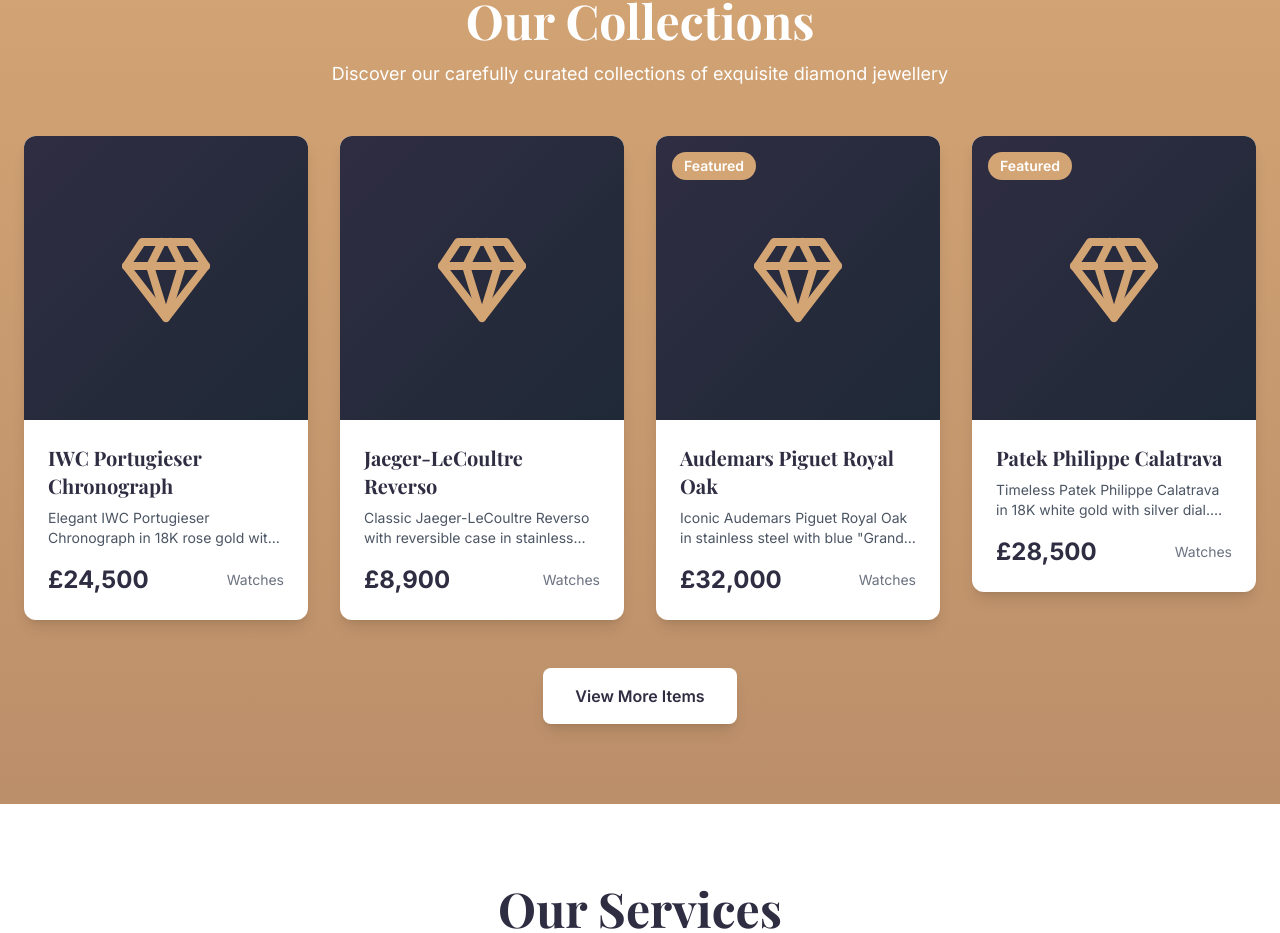
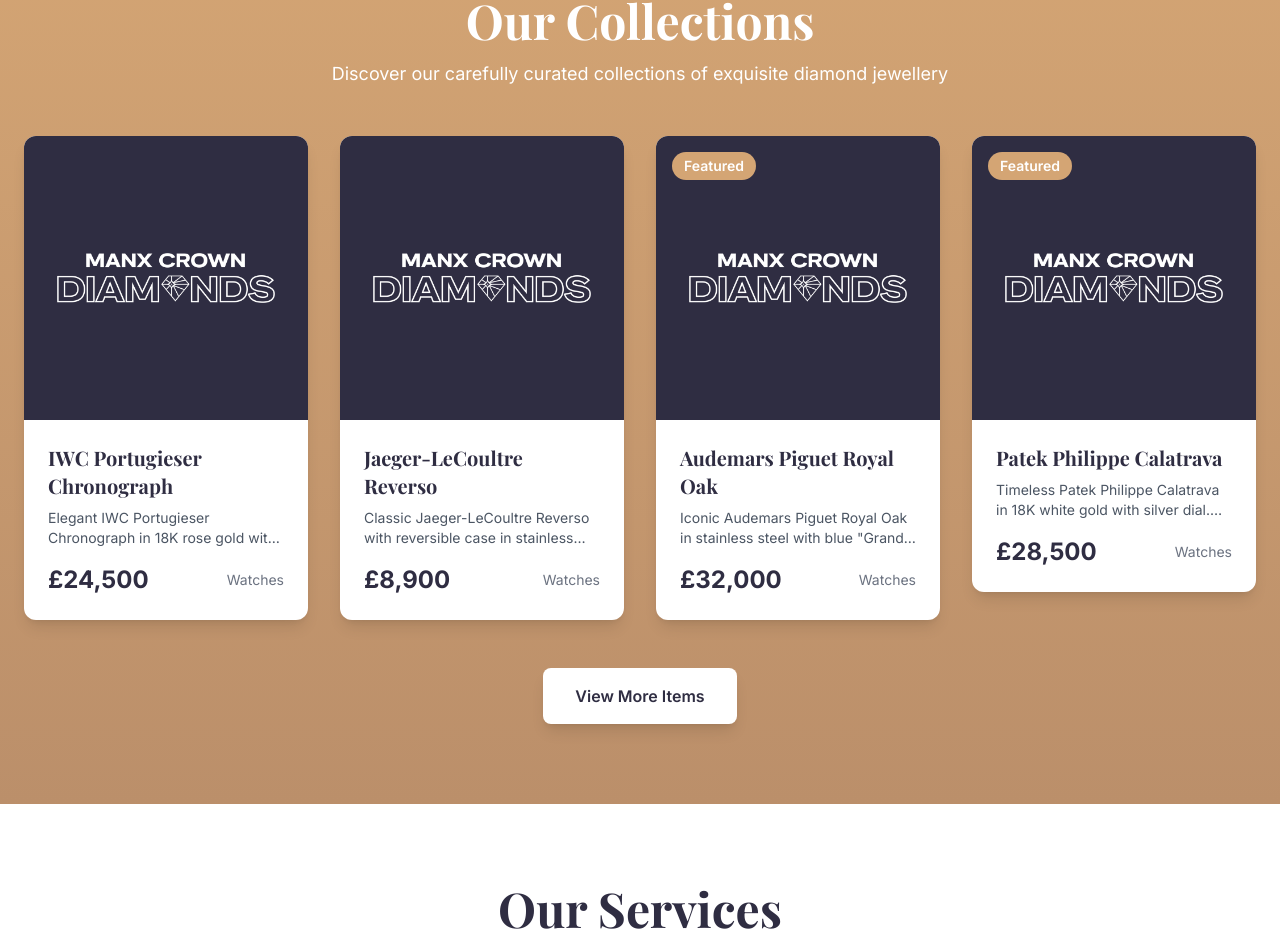
Before and after one commit to LYNKSPortal/manx-crown-diamonds-iom, a Next.js app: page / in a window 1280 px wide. Shown: the part 1508-2441 px from the top of the page. Built offline with nearby package versions, Linux system fonts and the light colour scheme; a web font is replaced by a local one.

Commit message:
Add placeholder image support for products without images

```diff
--- a/app/admin/products/ProductsClient.tsx
+++ b/app/admin/products/ProductsClient.tsx
@@ -91,13 +91,11 @@ export default function ProductsClient({ initialProducts }: ProductsClientProps)
                 <tr key={product.id} className="hover:bg-gray-50 transition-colors">
                   <td className="px-6 py-4">
                     <div className="flex items-center gap-4">
-                      {product.image_url && (
-                        <img
-                          src={product.image_url}
-                          alt={product.name}
-                          className="w-12 h-12 object-cover rounded-lg"
-                        />
-                      )}
+                      <img
+                        src={product.image_url || '/images/image-coming-soon.jpg'}
+                        alt={product.name}
+                        className="w-12 h-12 object-cover rounded-lg"
+                      />
                       <div>
                         <div className="font-semibold text-gray-900">{product.name}</div>
                         <div className="text-sm text-gray-500 line-clamp-1">{product.description}</div>
--- a/app/page.tsx
+++ b/app/page.tsx
@@ -111,8 +111,12 @@ export default function Home() {
             {getProducts().slice(-4).reverse().map((product, index) => (
               <FadeIn key={product.id} delay={0.2 + index * 0.1} className="block">
                 <a href={`/shop/${product.id}`} className="block group bg-white rounded-xl shadow-lg overflow-hidden hover:shadow-2xl transition-all duration-300 transform hover:-translate-y-2">
-                  <div className="relative aspect-square bg-gradient-to-br from-dark-purple to-gray-800 flex items-center justify-center">
-                    <Gem className="w-24 h-24 text-antique-gold group-hover:scale-110 transition-transform" />
+                  <div className="relative aspect-square overflow-hidden">
+                    <img
+                      src={product.imageUrl || '/images/image-coming-soon.jpg'}
+                      alt={product.name}
+                      className="w-full h-full object-cover group-hover:scale-105 transition-transform duration-300"
+                    />
                     {!product.inStock && (
                       <div className="absolute top-4 right-4 bg-red-600 text-white px-3 py-1 rounded-full text-sm font-semibold">
                         Out of Stock
--- a/app/shop/[id]/page.tsx
+++ b/app/shop/[id]/page.tsx
@@ -49,8 +49,12 @@ export default function ProductDetailPage({ params }: { params: { id: string } }
 
         <div className="grid md:grid-cols-2 gap-12">
           <FadeIn delay={0.1}>
-            <div className="bg-gradient-to-br from-dark-purple to-gray-800 rounded-2xl aspect-square flex items-center justify-center shadow-2xl">
-            <Gem className="w-48 h-48 text-antique-gold" />
+            <div className="rounded-2xl aspect-square overflow-hidden shadow-2xl">
+              <img
+                src={product.imageUrl || '/images/image-coming-soon.jpg'}
+                alt={product.name}
+                className="w-full h-full object-cover"
+              />
             </div>
           </FadeIn>
 
--- a/components/ProductCard.tsx
+++ b/components/ProductCard.tsx
@@ -7,11 +7,17 @@ interface ProductCardProps {
 }
 
 export default function ProductCard({ product }: ProductCardProps) {
+  const imageUrl = product.imageUrl || '/images/image-coming-soon.jpg';
+
   return (
     <Link href={`/shop/${product.id}`}>
       <div className="group bg-white rounded-xl shadow-lg overflow-hidden hover:shadow-2xl transition-all duration-300 transform hover:-translate-y-2">
-        <div className="relative aspect-square bg-gradient-to-br from-dark-purple to-gray-800 flex items-center justify-center">
-          <Gem className="w-24 h-24 text-antique-gold group-hover:scale-110 transition-transform" />
+        <div className="relative aspect-square overflow-hidden">
+          <img
+            src={imageUrl}
+            alt={product.name}
+            className="w-full h-full object-cover group-hover:scale-105 transition-transform duration-300"
+          />
           {!product.inStock && (
             <div className="absolute top-4 right-4 bg-red-600 text-white px-3 py-1 rounded-full text-sm font-semibold">
               Out of Stock
--- a/lib/types.ts
+++ b/lib/types.ts
@@ -7,6 +7,7 @@ export interface Product {
   category: ProductCategory;
   price: number;
   images: string[];
+  imageUrl?: string;
   featured: boolean;
   inStock: boolean;
   specifications: {
```
Also changed, not shown: public/images/image-coming-soon.jpg (added).
